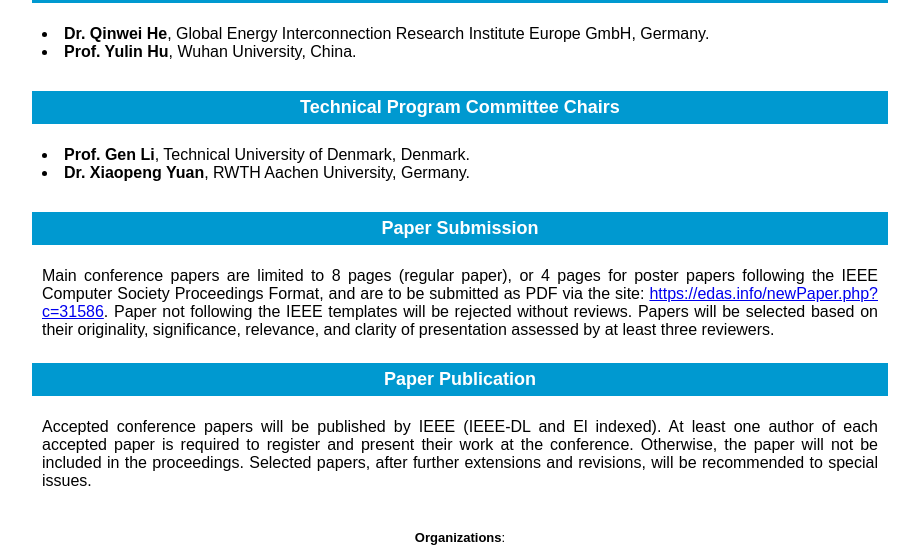
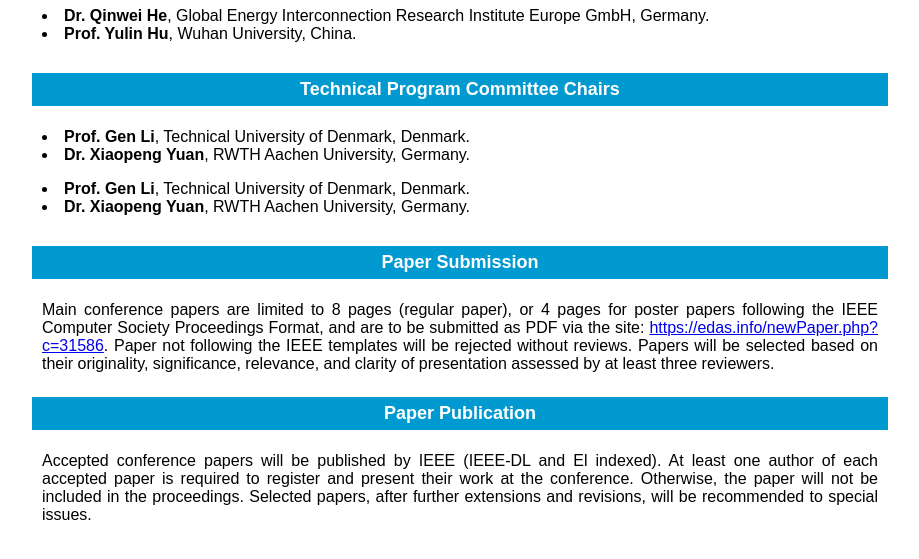
Before and after one commit to IoT-PS/IoT-PS-2023, a plain HTML site: page index.html in a window 1280 px wide. Shown: the part 1400-1959 px from the top of the page, without its empty margins (80-999 px from the left). Drawn offline with Linux system fonts and the light colour scheme.

Commit message:
Update index.html

```diff
--- a/index.html
+++ b/index.html
@@ -220,7 +220,7 @@
                                         </font>
                                     </p>
 
-                                  <br><br>
+                                  <br>
                                     <ul>
                                         <font color="#000000" font="" face="Arial">
                                             <li> IoT-enabled asset management: Investigating the integration of IoT technologies in power transmission and distribution systems, such as predictive maintenance, asset optimization, and real-time monitoring. </li>
@@ -319,16 +319,13 @@ capabilities.</li>
                                 <!-- <td width="800" style="border-style: none; border-width: medium"> -->
                                 <td class="background-style" style="PADDING-RIGHT: 10px; PADDING-LEFT: 10px; PADDING-BOTTOM: 10px; PADDING-TOP: 10px">
                                     <p align="justify" style="margin-top: 10px; margin-bottom: 10px">
-                                        <!--
-        <font color="#FFD300" face="Arial">
-        <b>NEWS:<br></font>
-        <font color="#FF0000" face="Arial">
-        The IEEE iThings-2020 Conference was planned to be held in Rhodes Island, Greece, November 02-06, 2020. Given the COVID-19 pandemic and associated travel restrictions, as the safety of people is of the highest priority, the conference will be held virtually on  November 02-06, 2020. Accepted papers will be submitted for inclusion in IEEE Xplore Digital Library after they are presented at the virtual conference. Information and instructions on how to prepare for a virtual presentation will be sent separately. Registration fees for the conference will be adjusted.
-        <br><br>
-        </font></b>
--->
                                         <font color="#000000" face="Arial">
-                                           </font></p><font color="#000000" face="Arial">
+                                        <li> <b>Prof. Gen Li</b>, Technical University of Denmark, Denmark.</li>
+                                        <li> <b>Dr. Xiaopeng Yuan</b>, RWTH Aachen University, Germany.</li>
+                                        </font>
+                                    </p>
+
+                                    <font color="#000000" face="Arial">
                                            <li> <b>Prof. Gen Li</b>, Technical University of Denmark, Denmark.</li>
                                            <li> <b>Dr. Xiaopeng Yuan</b>, RWTH Aachen University, Germany.</li>
 
```
